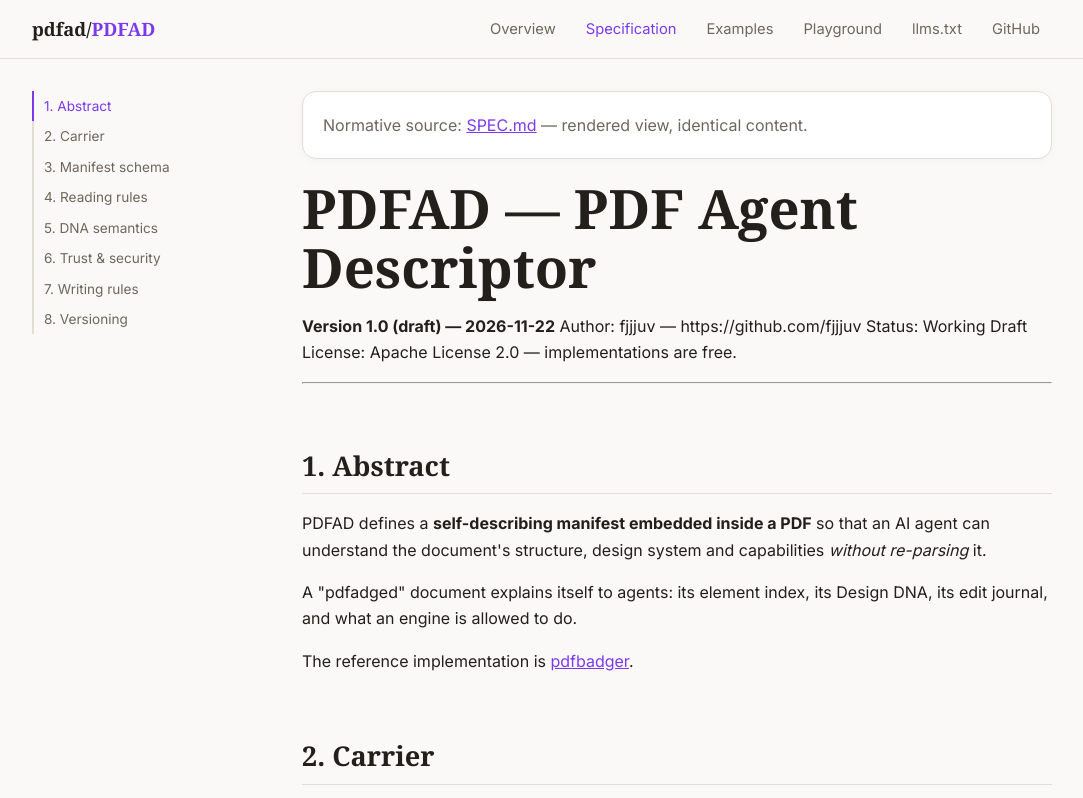
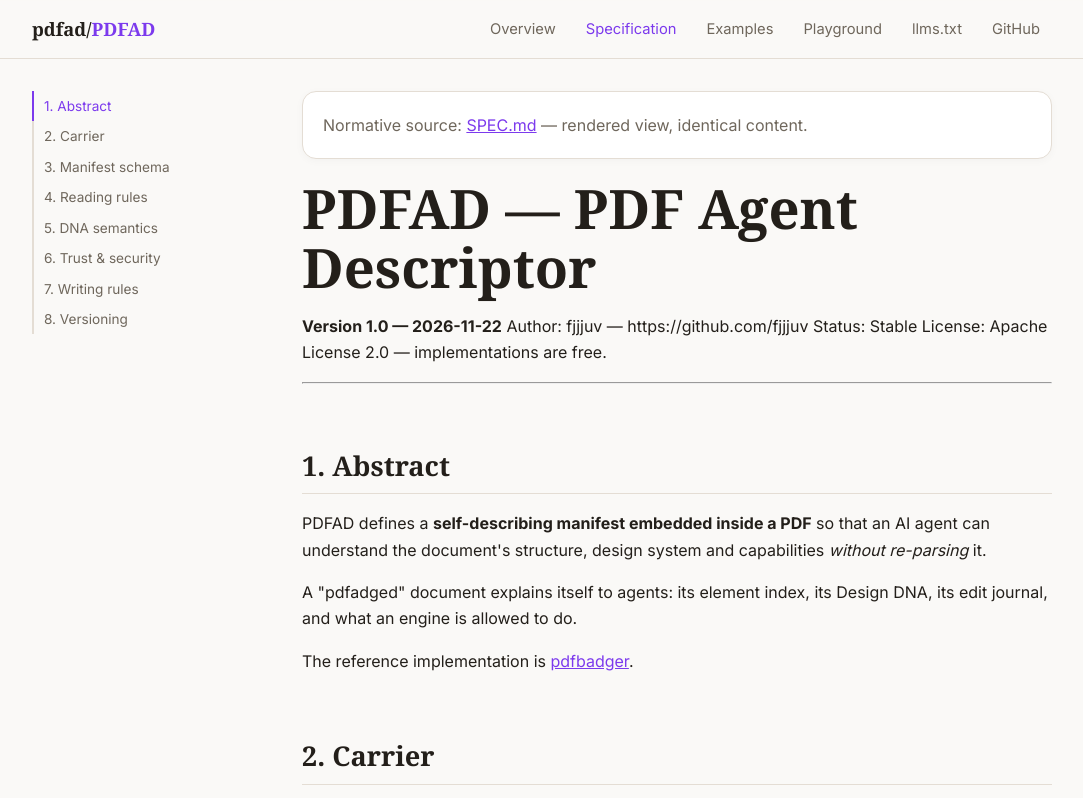
Before and after one commit to fjjjuv/pdfad, a plain HTML site: page spec.html in a window 1280 px wide. Shown: the top 798 px of the page, without its empty margins (98-1181 px from the left). Drawn offline with Linux system fonts and the light colour scheme.

Commit message:
Sites: stable v1.0 status

```diff
--- a/spec.html
+++ b/spec.html
@@ -11,7 +11,7 @@
 <meta property="og:description" content="Self-describing manifest embedded in a PDF — element index, design DNA, edit journal, engine capabilities — so AI agents understand the document without re-parsing it."><meta property="og:url" content="https://fjjjuv.github.io/pdfad/">
 <meta name="twitter:card" content="summary"><meta name="twitter:title" content="PDFAD — Specification v1.0">
 <script type="application/ld+json">{"@context":"https://schema.org","@type":"TechArticle","headline":"PDF Agent Descriptor","description":"Self-describing manifest embedded in a PDF — element index, design DNA, edit journal, engine capabilities — so AI agents understand the document without re-parsing it.","author":{"@type":"Person","name":"fjjjuv","url":"https://github.com/fjjjuv"},"license":"https://www.apache.org/licenses/LICENSE-2.0","codeRepository":"https://github.com/fjjjuv/pdfad","version":"1.0","inLanguage":"en"}</script>
-<link rel="stylesheet" href="assets/style.css?v=3">
+<link rel="stylesheet" href="assets/style.css?v=4">
 <link rel="preconnect" href="https://fonts.googleapis.com">
 <link href="https://fonts.googleapis.com/css2?family=Inter:wght@400;600;700&family=JetBrains+Mono:wght@400;700&display=swap" rel="stylesheet">
 </head><body>
@@ -21,9 +21,9 @@
 <article>
 <div class="card mut" style="margin-bottom:20px">Normative source: <a href="https://github.com/fjjjuv/pdfad/blob/main/SPEC.md">SPEC.md</a> — rendered view, identical content.</div>
 <h1 id="pdfad-pdf-agent-descriptor">PDFAD — PDF Agent Descriptor</h1>
-<p><strong>Version 1.0 (draft) — 2026-11-22</strong>
+<p><strong>Version 1.0 — 2026-11-22</strong>
 Author: fjjjuv — https://github.com/fjjjuv
-Status: Working Draft
+Status: Stable
 License: Apache License 2.0 — implementations are free.</p>
 <hr />
 <h2 id="1-abstract">1. Abstract</h2>
@@ -108,5 +108,5 @@ integrity verification.</p>
 <p><em>PDFAD is published under Apache-2.0 to maximize adoption. The name
 "PDFAD" is claimed by fjjjuv.</em></p>
 </article></div>
-<footer><div class="wrap">PDFAD · Spec v1.0 (Working Draft) · <a href="https://github.com/fjjjuv/pdfad/blob/main/LICENSE">Apache-2.0</a> · <a href="https://github.com/fjjjuv">fjjjuv</a> · site generated 2026-11-23</div></footer>
+<footer><div class="wrap">PDFAD · Spec v1.0 · <a href="https://github.com/fjjjuv/pdfad/blob/main/LICENSE">Apache-2.0</a> · <a href="https://github.com/fjjjuv">fjjjuv</a> · site generated 2026-11-23</div></footer>
 <script src="assets/main.js"></script></body></html>
```
Also changed, not shown: examples.html (+2 -2 lines), index.html (+3 -3 lines), playground.html (+2 -2 lines), llms-full.txt, llms.txt.
